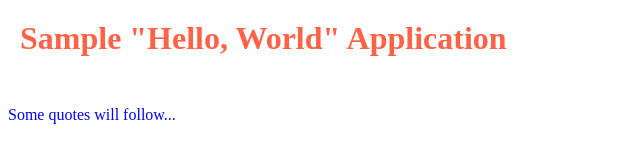
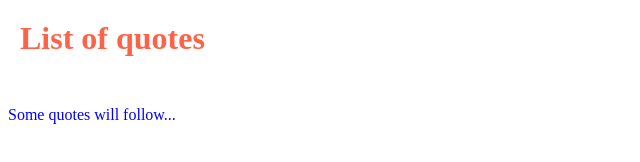
Before and after one commit to heikoOlderdissen/0mainOpenSapGitCourse, a plain HTML site: page index.html in a window 1280 px wide. Shown: the whole page, without its empty margins (0-640 px from the left). Drawn offline with Linux system fonts and the light colour scheme.

Commit message:
header changed to list of quotes

```diff
--- a/index.html
+++ b/index.html
@@ -8,7 +8,7 @@
       <tr>
 
         <td>
-          <h1 style="color:Tomato;">Sample "Hello, World" Application</h1>
+          <h1 style="color:Tomato;">List of quotes</h1>
         </td>
       </tr>
     </table>
```
